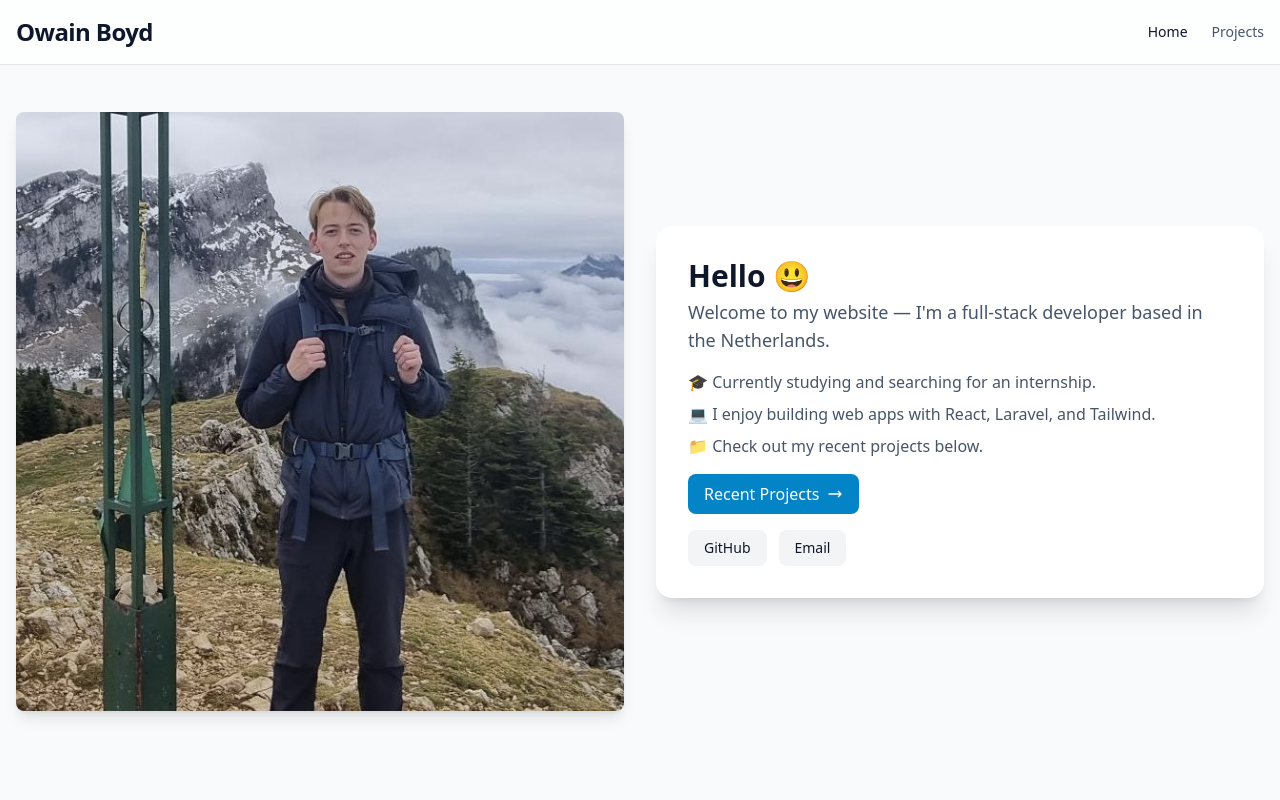
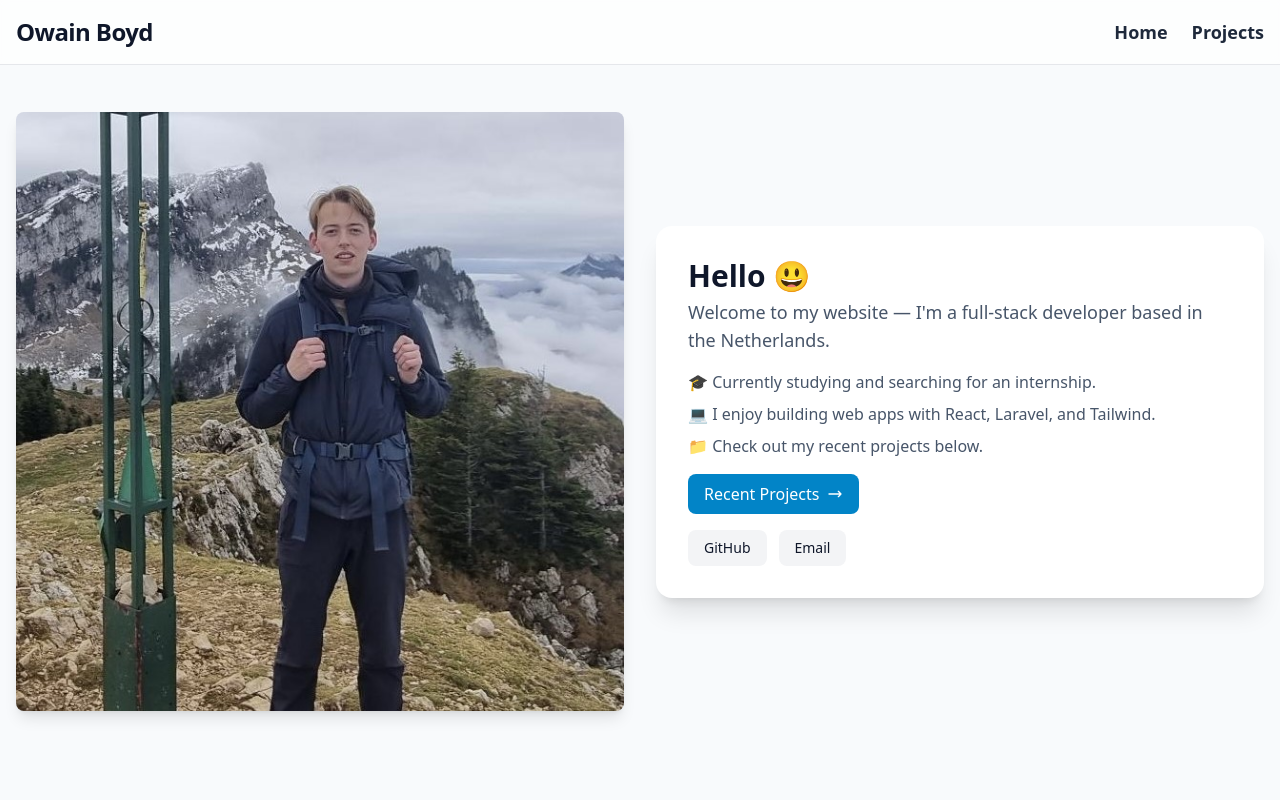
Before and after one commit to Owaiinnn/Portfolio, a plain HTML site: page index.html in a window 1280 px wide. Shown: the top 800 px of the page. Drawn offline with nearby package versions, Linux system fonts and the light colour scheme.

Commit message:
navbar changes

```diff
--- a/index.html
+++ b/index.html
@@ -30,11 +30,10 @@
               d="M1 1h15M1 7h15M1 13h15" />
           </svg>
         </button>
-
-        <div class="hidden md:flex md:items-center md:space-x-6 ml-4">
-          <a href="#" class="text-sm font-medium text-slate-900">Home</a>
-          <a href="#my-projects" class="text-sm font-medium text-slate-600 hover:text-slate-900">Projects</a>
-        </div>
+<div class="hidden md:flex md:items-center md:space-x-6 ml-4">
+  <a href="#" class="text-lg font-black text-slate-800 font-sans">Home</a>
+  <a href="#my-projects" class="text-lg font-black text-slate-800 hover:text-slate-900 font-sans">Projects</a>
+</div>
       </div>
     </div>
   </nav>
```
